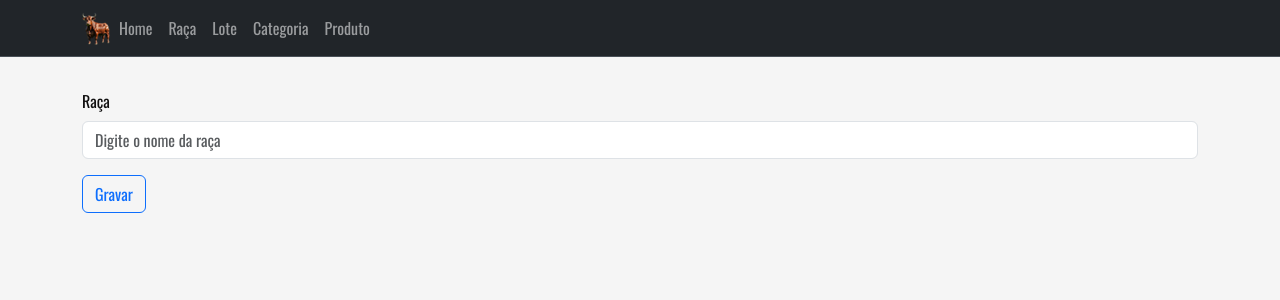
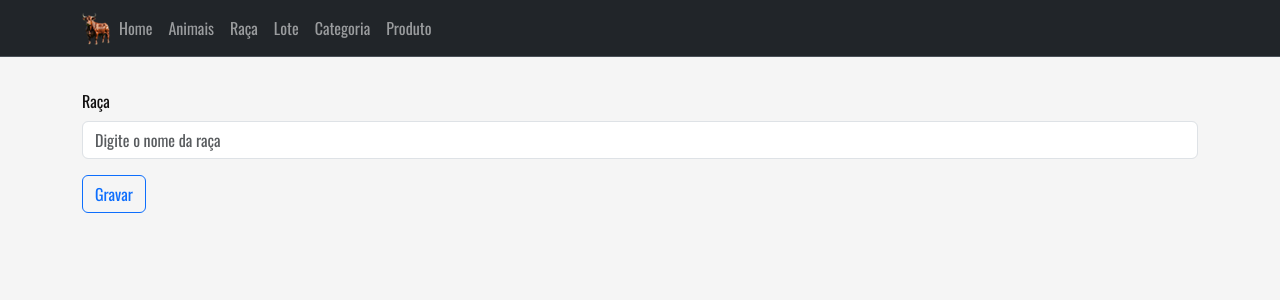
Before and after one commit to profAlbertoAyres/Fazenda3A, a PHP site: page /gerRaca.php in a window 1280 px wide. Shown: the top 300 px of the page. Run offline with PHP 8.4, Linux system fonts and the light colour scheme.

Commit message:
Correção do menu

```diff
--- a/_parts/_menu.php
+++ b/_parts/_menu.php
@@ -8,6 +8,9 @@
                     <ul class="navbar-nav">
                         <li class="nav-item">
                             <a href="#" class="nav-link">Home</a>
+                        </li>
+                        <li class="nav-item">
+                            <a href="animais.php" class="nav-link">Animais</a>
                         </li>
                         <li class="nav-item">
                             <a href="racas.php" class="nav-link">Raça</a>
```
